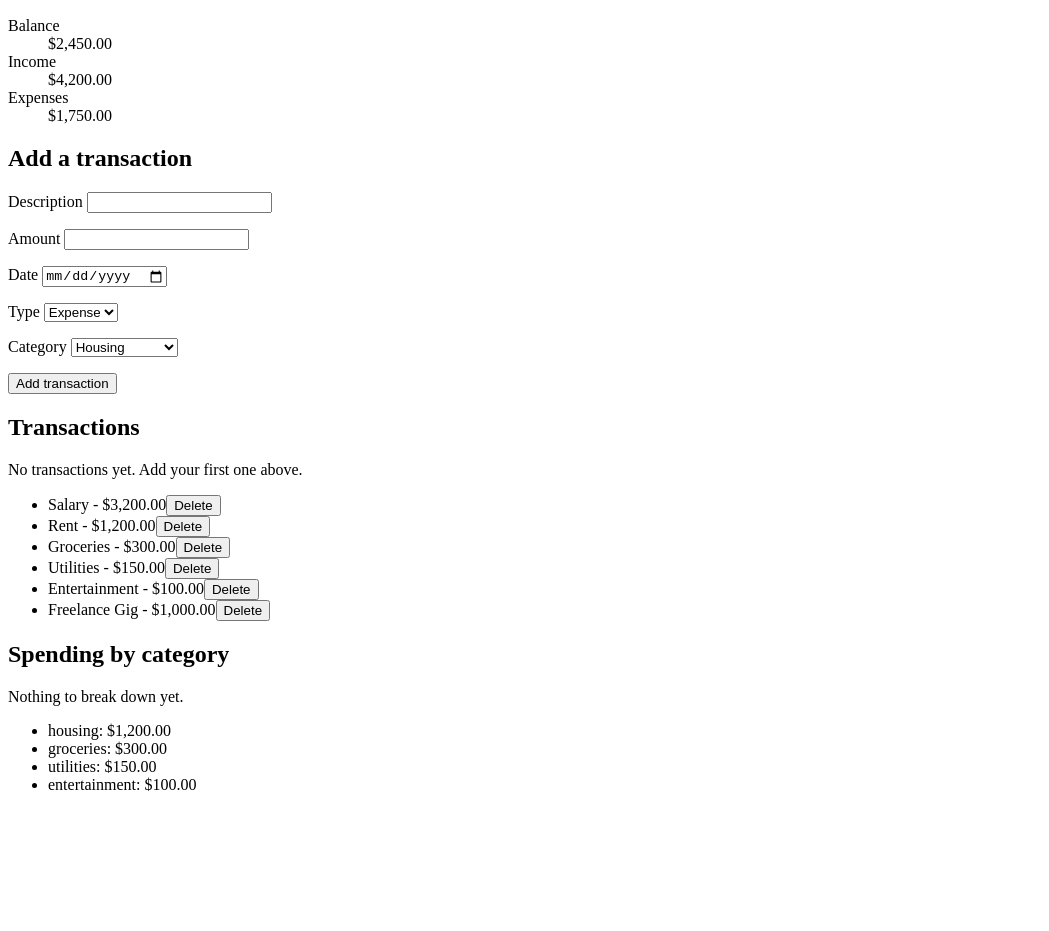
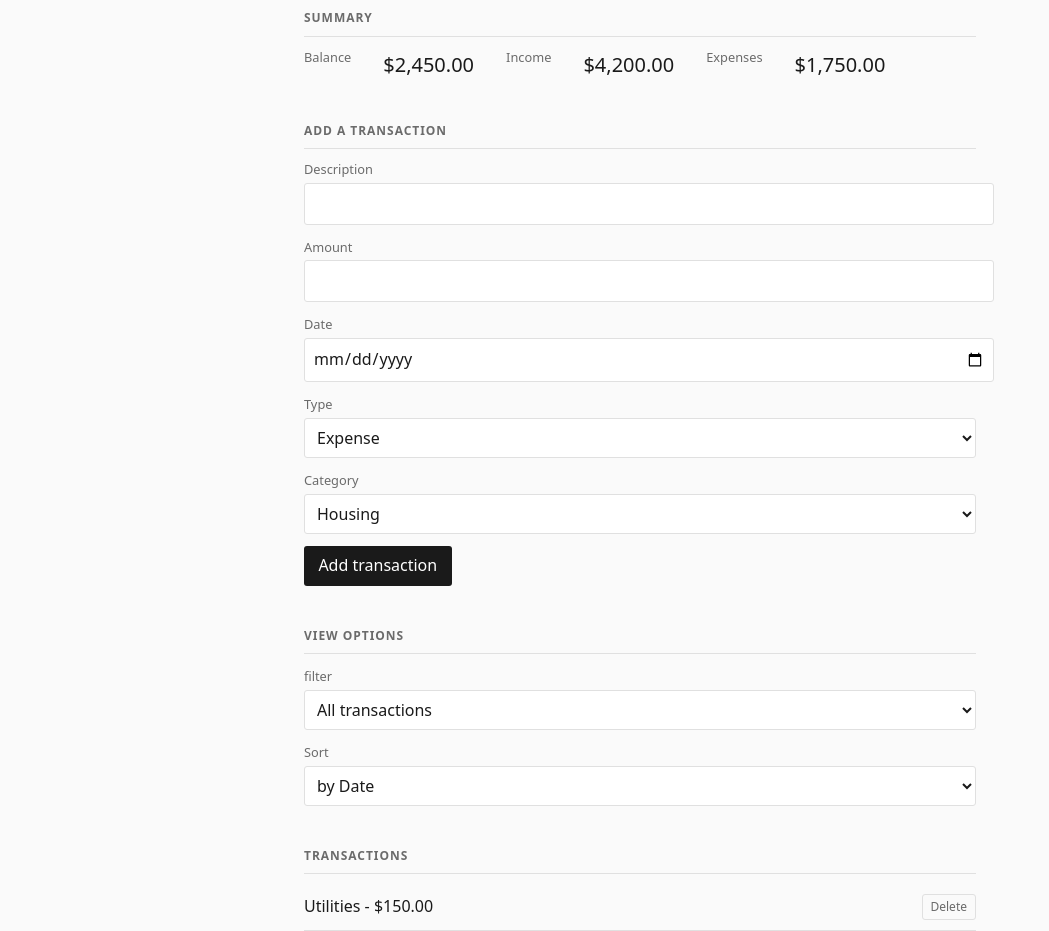
Before and after one commit to emmanuelrukevwe123-lgtm/Expense-Tracker-and-Budget-Dashboard, a plain HTML site: page index.html in a window 1280 px wide. Shown: the part 110-1041 px from the top of the page, without its empty margins (0-1049 px from the left). Before the commit the page ends 920 px from the top, so only its background shows below. Drawn offline with Linux system fonts and the light colour scheme.

Commit message:
Add filter and sort, split render into helpers, add minimal styling
Filter and sort are derived in a pure getVisibleTransactions(state) that
copies before sorting, so state.transactions is never mutated. Summary and
category totals stay on the full list — filtering changes the view, not the
numbers. The selects render from state so the DOM stays a derived view.

Also fixes the empty-state paragraphs, which were always visible.

```diff
--- a/index.html
+++ b/index.html
@@ -4,9 +4,9 @@
     <meta charset="utf-8" />
     <meta name="viewport" content="width=device-width, initial-scale=1" />
     <title>Expense Tracker</title>
+    <link rel="stylesheet" href="./style.css" />
   </head>
   <body>
-    <div id="app"></div>
     <h1>Expense Tracker</h1>
 
     <!-- Summary -->
@@ -73,7 +73,21 @@
         <button type="submit">Add transaction</button>
       </form>
     </section>
-
+    <!-- Filter & Sort -->
+    <section aria-labelledby="controls-heading">
+      <h2 id="controls-heading">view options</h2>
+      <label for="filter">filter</label>
+      <select id="filter">
+        <option value="all">All transactions</option>
+        <option value="income">Income Only</option>
+        <option value="expense">Expense Only</option>
+      </select>
+      <label for="sort">Sort</label>
+      <select id="sort">
+        <option value="date">by Date</option>
+        <option value="amount">by Amount</option>
+      </select>
+    </section>
     <!-- Transactions -->
     <section aria-labelledby="transactions-heading">
       <h2 id="transactions-heading">Transactions</h2>
--- a/src/calculations.js
+++ b/src/calculations.js
@@ -1,22 +1,45 @@
-export const getTotals = (transactions) => {     // this function gets the totals of the transactions
-    return transactions.reduce((totals, transaction) => {
-        return transaction.type === 'income' ? {...totals, income: totals.income + transaction.amount}
-        : {...totals, expense: totals.expense + transaction.amount};
-    }, {income: 0, expense: 0});
-}
+export const getTotals = (transactions) => {
+  // this function gets the totals of the transactions
+  return transactions.reduce(
+    (totals, transaction) => {
+      return transaction.type === "income"
+        ? { ...totals, income: totals.income + transaction.amount }
+        : { ...totals, expense: totals.expense + transaction.amount };
+    },
+    { income: 0, expense: 0 },
+  );
+};
 
-
-export const getSummary = (transactions) => {   // this gets the Summary of the transactions
-    const summary = getTotals(transactions);
-    const { income, expense } = summary;
-    const balance = income - expense;
-    return { income, expense, balance };
-}
+export const getSummary = (transactions) => {
+  // this gets the Summary of the transactions
+  const summary = getTotals(transactions);
+  const { income, expense } = summary;
+  const balance = income - expense;
+  return { income, expense, balance };
+};
 
 export const getCategoryTotals = (transactions) => {
-           return transactions.reduce((categoryTotals, transaction) => {
-            if (transaction.type === 'income') return categoryTotals;
-        const currentTotal = categoryTotals[transaction.category]  || 0;
-        return {...categoryTotals, [transaction.category]: currentTotal + transaction.amount }
-    },{});
-}
+  return transactions.reduce((categoryTotals, transaction) => {
+    if (transaction.type === "income") return categoryTotals;
+    const currentTotal = categoryTotals[transaction.category] || 0;
+    return {
+      ...categoryTotals,
+      [transaction.category]: currentTotal + transaction.amount,
+    };
+  }, {});
+};
+
+export const getVisibleTransactions = (state) => {
+  //  this filters the transactions
+  const filtered = state.transactions.filter((transaction) => {
+    if (state.filter === "all") return true;
+    return transaction.type === state.filter;
+  });
+  const sorted = [...filtered].sort((a, b) => {
+    if (state.sort === "amount") return a.amount - b.amount;
+    if (a.date < b.date) return -1;
+    if (a.date > b.date) return 1;
+    return 0;
+  });
+  return sorted;
+};
--- a/src/main.js
+++ b/src/main.js
@@ -2,6 +2,7 @@ import { render } from "./render.js";
 import { state } from "./state.js";
 import { loadState, saveState } from "./storage.js";
 import { makeId } from "./utils.js";
+import { getVisibleTransactions } from "./calculations.js";
 
 let currentState = loadState() || state;
 render(currentState);
@@ -44,3 +45,17 @@ removeTransaction.addEventListener("click", (event) => {
   render(currentState);
   saveState(currentState);
 });
+
+const filterSelect = document.getElementById("filter");
+filterSelect.addEventListener("change", (event) => {
+  currentState = { ...currentState, filter: event.target.value };
+  render(currentState);
+  saveState(currentState);
+});
+
+const sortSelect = document.getElementById("sort");
+sortSelect.addEventListener("change", (event) => {
+  currentState = { ...currentState, sort: event.target.value };
+  render(currentState);
+  saveState(currentState);
+});
--- a/src/render.js
+++ b/src/render.js
@@ -1,35 +1,69 @@
-import { getSummary, getCategoryTotals } from "./calculations.js";
+import {
+  getSummary,
+  getCategoryTotals,
+  getVisibleTransactions,
+} from "./calculations.js";
 import { formatCurrency } from "./utils.js";
 
-export const render = (state) => {
+const renderControls = (state) => {
+  document.getElementById("filter").value = state.filter;
+  document.getElementById("sort").value = state.sort;
+};
+
+const renderTransactions = (state) => {
   const container = document.getElementById("transaction-list");
-  container.replaceChildren(); // Clear the container before rendering new transactions
+  const emptyMessage = document.getElementById("transactions-empty");
+  const visible = getVisibleTransactions(state);
 
-  state.transactions.forEach((transaction) => {
+  container.replaceChildren();
+  emptyMessage.hidden = visible.length > 0;
+
+  visible.forEach((transaction) => {
     const li = document.createElement("li");
     li.textContent = `${transaction.label} - ${formatCurrency(transaction.amount)}`;
+
     const deleteBtn = document.createElement("button");
+    deleteBtn.type = "button";
     deleteBtn.textContent = "Delete";
+    deleteBtn.dataset.id = transaction.id;
+
+    li.appendChild(deleteBtn);
     container.appendChild(li);
-    deleteBtn.dataset.id = transaction.id;
-    li.appendChild(deleteBtn);
   });
+};
+
+const renderSummary = (state) => {
   const summary = getSummary(state.transactions);
-  const balanceEl = document.getElementById("total-balance");
-  const incomeEl = document.getElementById("total-income");
-  const expenseEl = document.getElementById("total-expense");
 
-  balanceEl.textContent = formatCurrency(summary.balance);
-  incomeEl.textContent = formatCurrency(summary.income);
-  expenseEl.textContent = formatCurrency(summary.expense);
-
-  const summaryBreakdown = document.getElementById("category-breakdown");
-  summaryBreakdown.replaceChildren();
-  Object.entries(getCategoryTotals(state.transactions)).forEach(
-    ([category, total]) => {
-      const li = document.createElement("li");
-      li.textContent = `${category}: ${formatCurrency(total)}`;
-      summaryBreakdown.appendChild(li);
-    },
+  document.getElementById("total-balance").textContent = formatCurrency(
+    summary.balance,
+  );
+  document.getElementById("total-income").textContent = formatCurrency(
+    summary.income,
+  );
+  document.getElementById("total-expense").textContent = formatCurrency(
+    summary.expense,
   );
 };
+
+const renderCategoryBreakdown = (state) => {
+  const container = document.getElementById("category-breakdown");
+  const emptyMessage = document.getElementById("breakdown-empty");
+  const categoryTotals = Object.entries(getCategoryTotals(state.transactions));
+
+  container.replaceChildren();
+  emptyMessage.hidden = categoryTotals.length > 0;
+
+  categoryTotals.forEach(([category, total]) => {
+    const li = document.createElement("li");
+    li.textContent = `${category}: ${formatCurrency(total)}`;
+    container.appendChild(li);
+  });
+};
+
+export const render = (state) => {
+  renderControls(state);
+  renderTransactions(state);
+  renderSummary(state);
+  renderCategoryBreakdown(state);
+};
--- a/src/state.js
+++ b/src/state.js
@@ -1,12 +1,54 @@
 export const state = {
-    transactions: [
-        {id: crypto.randomUUID(), label: 'Salary', amount: 3200, type: 'income', category: 'income', date: '2026-08-01' },
-        {id: crypto.randomUUID(), label: 'Rent', amount: 1200, type: 'expense', category: 'housing', date: '2026-08-04' },
-        {id: crypto.randomUUID(), label: 'Groceries', amount: 300, type: 'expense', category: 'groceries', date: '2026-08-06' },
-        {id: crypto.randomUUID(), label: 'Utilities', amount: 150, type: 'expense', category: 'utilities', date: '2026-07-05' },
-        {id: crypto.randomUUID(), label: 'Entertainment', amount: 100, type: 'expense', category: 'entertainment', date: '2026-07-09' },
-        {id: crypto.randomUUID(), label: 'Freelance Gig', amount: 1000, type: 'income', category: 'income', date: '2026-07-20' }
-    ], // An object with a list of transactions, each with an id, label, amount, type (income or expense), category, and date
-filter: null,
-sort: null,
+  transactions: [
+    {
+      id: crypto.randomUUID(),
+      label: "Salary",
+      amount: 3200,
+      type: "income",
+      category: "income",
+      date: "2026-08-01",
+    },
+    {
+      id: crypto.randomUUID(),
+      label: "Rent",
+      amount: 1200,
+      type: "expense",
+      category: "housing",
+      date: "2026-08-04",
+    },
+    {
+      id: crypto.randomUUID(),
+      label: "Groceries",
+      amount: 300,
+      type: "expense",
+      category: "groceries",
+      date: "2026-08-06",
+    },
+    {
+      id: crypto.randomUUID(),
+      label: "Utilities",
+      amount: 150,
+      type: "expense",
+      category: "utilities",
+      date: "2026-07-05",
+    },
+    {
+      id: crypto.randomUUID(),
+      label: "Entertainment",
+      amount: 100,
+      type: "expense",
+      category: "entertainment",
+      date: "2026-07-09",
+    },
+    {
+      id: crypto.randomUUID(),
+      label: "Freelance Gig",
+      amount: 1000,
+      type: "income",
+      category: "income",
+      date: "2026-07-20",
+    },
+  ], // An object with a list of transactions, each with an id, label, amount, type (income or expense), category, and date
+  filter: "all",
+  sort: "date",
 };
--- /dev/null
+++ b/style.css
@@ -0,0 +1,134 @@
+:root {
+  --ink: #1a1a1a;
+  --muted: #6b6b6b;
+  --line: #e0e0e0;
+  --bg: #fafafa;
+}
+
+body {
+  max-width: 42rem;
+  margin: 0 auto;
+  padding: 2rem 1.25rem 4rem;
+  font: 16px/1.6 system-ui, sans-serif;
+  color: var(--ink);
+  background: var(--bg);
+}
+
+h1 {
+  font-size: 1.5rem;
+  margin-bottom: 2rem;
+}
+
+h2 {
+  font-size: 0.75rem;
+  text-transform: uppercase;
+  letter-spacing: 0.08em;
+  color: var(--muted);
+  padding-bottom: 0.5rem;
+  border-bottom: 1px solid var(--line);
+}
+
+section {
+  margin-bottom: 2.5rem;
+}
+
+/* Summary */
+dl {
+  display: flex;
+  gap: 2rem;
+  margin: 0;
+}
+
+dt {
+  font-size: 0.8rem;
+  color: var(--muted);
+}
+
+dd {
+  margin: 0.15rem 0 0;
+  font-size: 1.25rem;
+  font-variant-numeric: tabular-nums;
+}
+
+/* Form */
+form p {
+  margin: 0 0 0.75rem;
+}
+
+label {
+  display: block;
+  font-size: 0.8rem;
+  color: var(--muted);
+  margin-bottom: 0.2rem;
+}
+
+input,
+select {
+  width: 100%;
+  padding: 0.45rem 0.5rem;
+  font: inherit;
+  color: inherit;
+  background: #fff;
+  border: 1px solid var(--line);
+  border-radius: 3px;
+}
+
+button {
+  padding: 0.45rem 0.9rem;
+  font: inherit;
+  color: #fff;
+  background: var(--ink);
+  border: none;
+  border-radius: 3px;
+  cursor: pointer;
+}
+
+button:hover {
+  opacity: 0.85;
+}
+
+/* View options */
+#controls-heading + label,
+#filter + label {
+  margin-top: 0.75rem;
+}
+
+/* Lists */
+ul {
+  list-style: none;
+  margin: 0;
+  padding: 0;
+}
+
+li {
+  display: flex;
+  align-items: center;
+  justify-content: space-between;
+  gap: 1rem;
+  padding: 0.6rem 0;
+  border-bottom: 1px solid var(--line);
+  font-variant-numeric: tabular-nums;
+}
+
+li button {
+  padding: 0.15rem 0.5rem;
+  font-size: 0.75rem;
+  color: var(--muted);
+  background: none;
+  border: 1px solid var(--line);
+}
+
+li button:hover {
+  color: #fff;
+  background: #c0392b;
+  border-color: #c0392b;
+}
+
+#category-breakdown li {
+  text-transform: capitalize;
+}
+
+p[id$="-empty"] {
+  color: var(--muted);
+  font-size: 0.9rem;
+}
```
